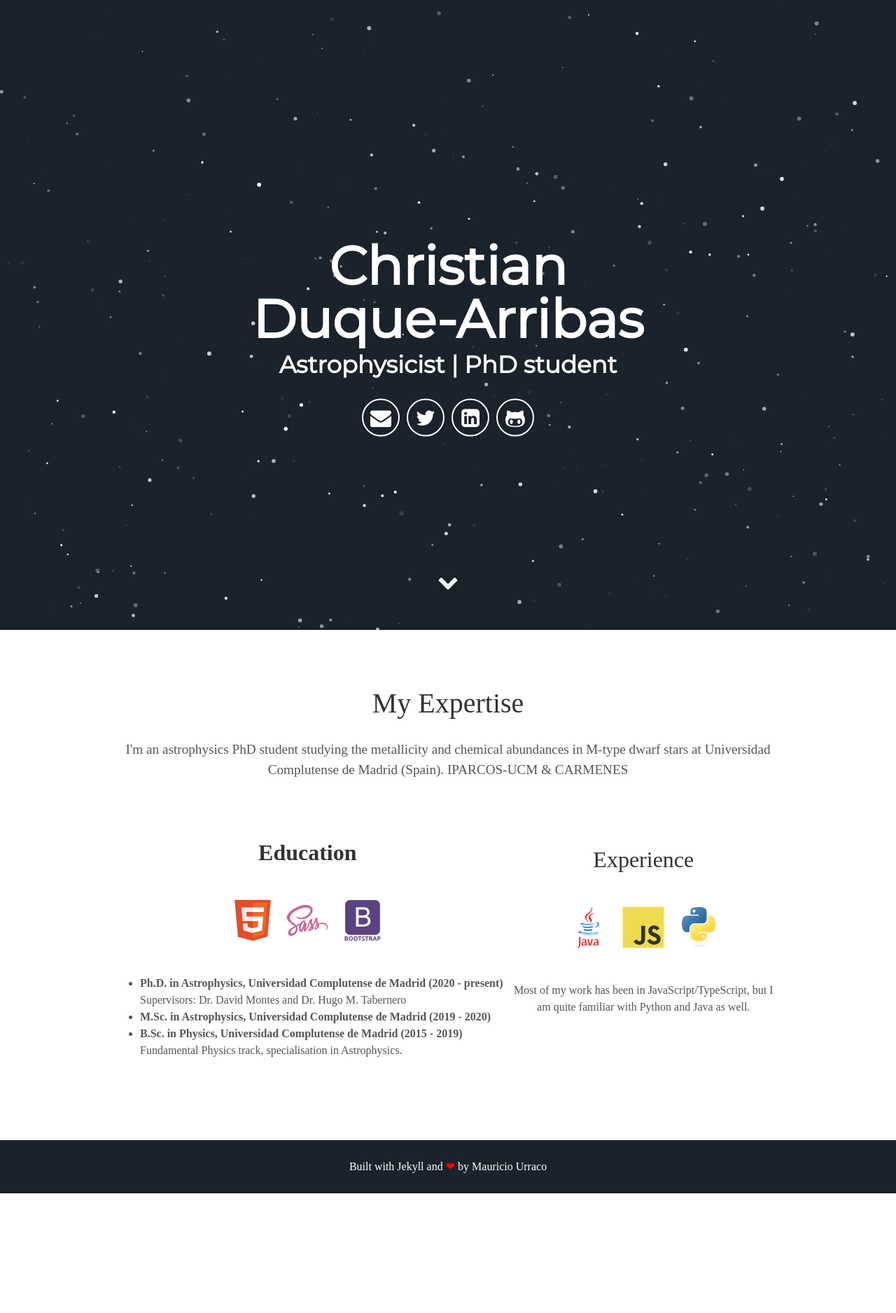
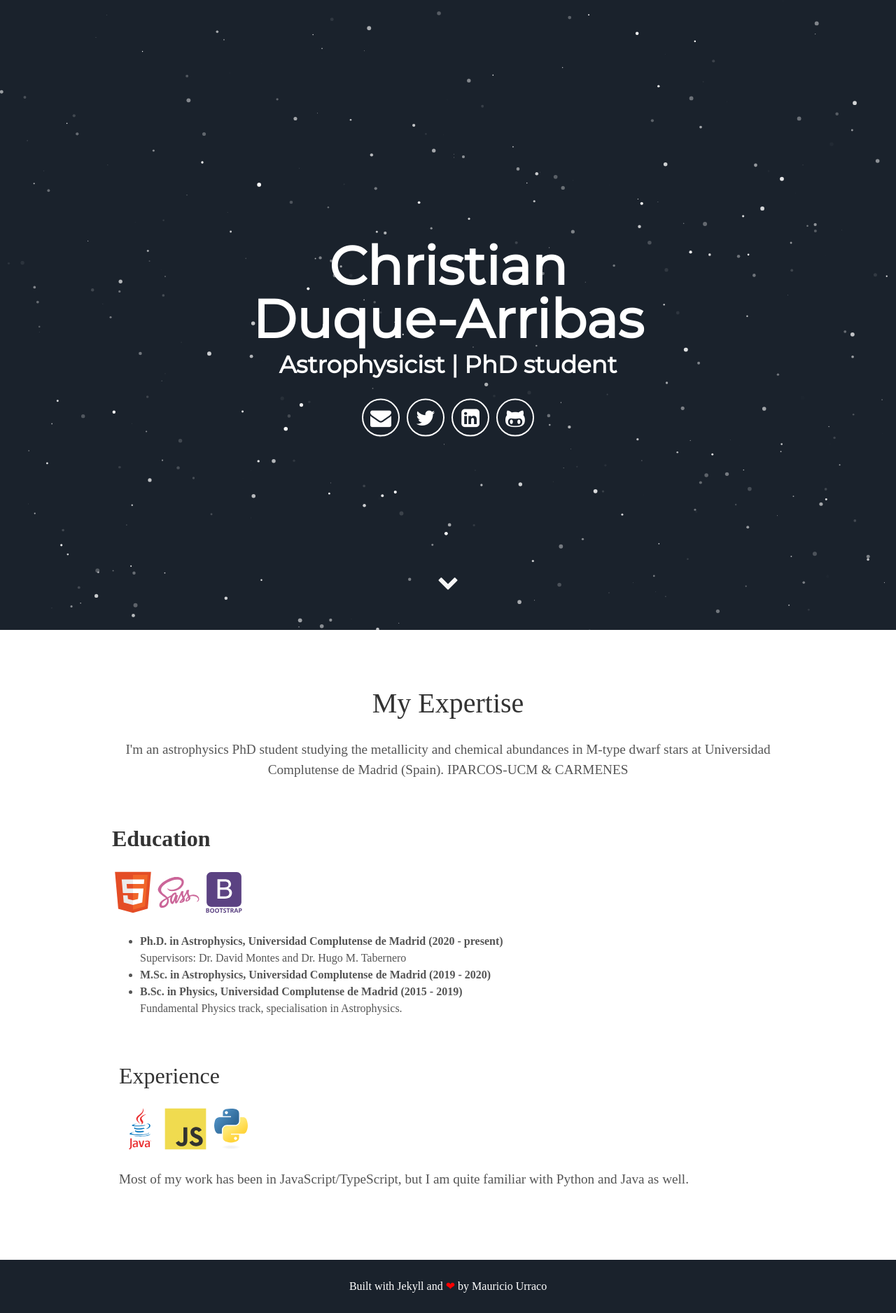
Before and after one commit to chrduque/chrduque.github.io, a Jekyll site: the page built from index.html, in a window 1280 px wide. Shown: the whole page at 70% size. Built offline with Jekyll 4.4.1, drawn with Linux system fonts in a browser that asks for light colours; some web fonts are replaced; before the commit the page ends 1705 px from its top, so only the background shows below that.

Commit message:
Update about.html

```diff
--- a/_includes/about.html
+++ b/_includes/about.html
@@ -2,7 +2,7 @@
   <h1>My Expertise</h1>
   <p>{{ site.user_description }}</p>
 </div>
-<div class="user">
+<div>
   <div>
     <h2>Education</h2>
     <svg viewBox="0 0 128 128">
```
